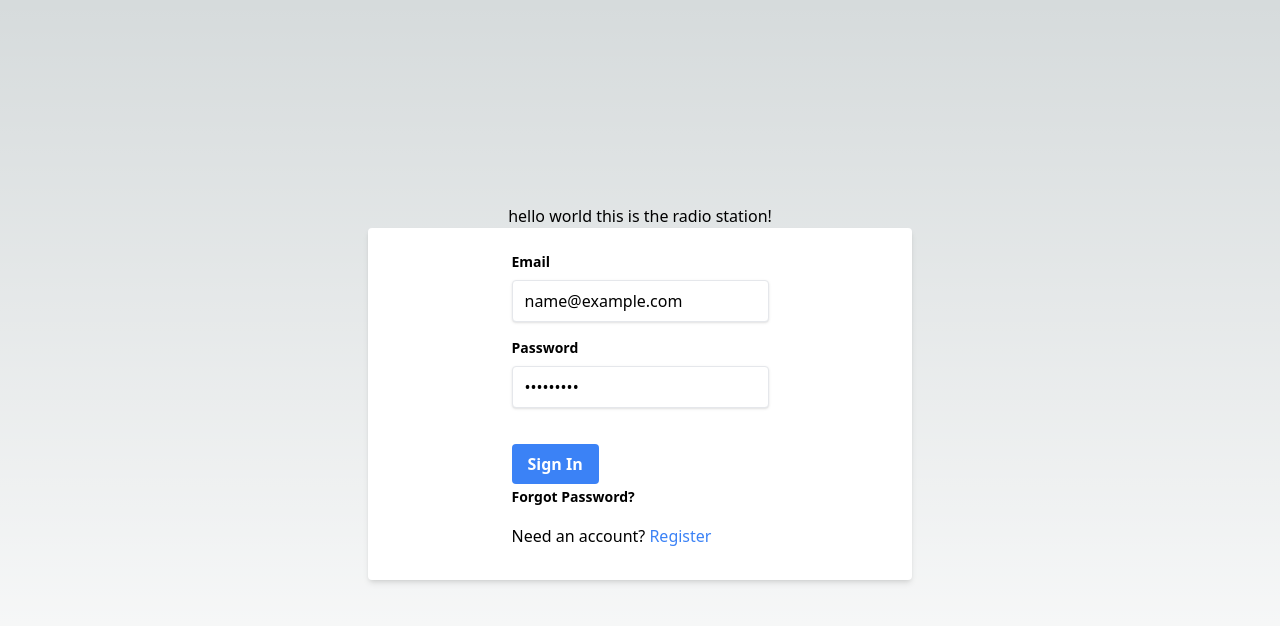
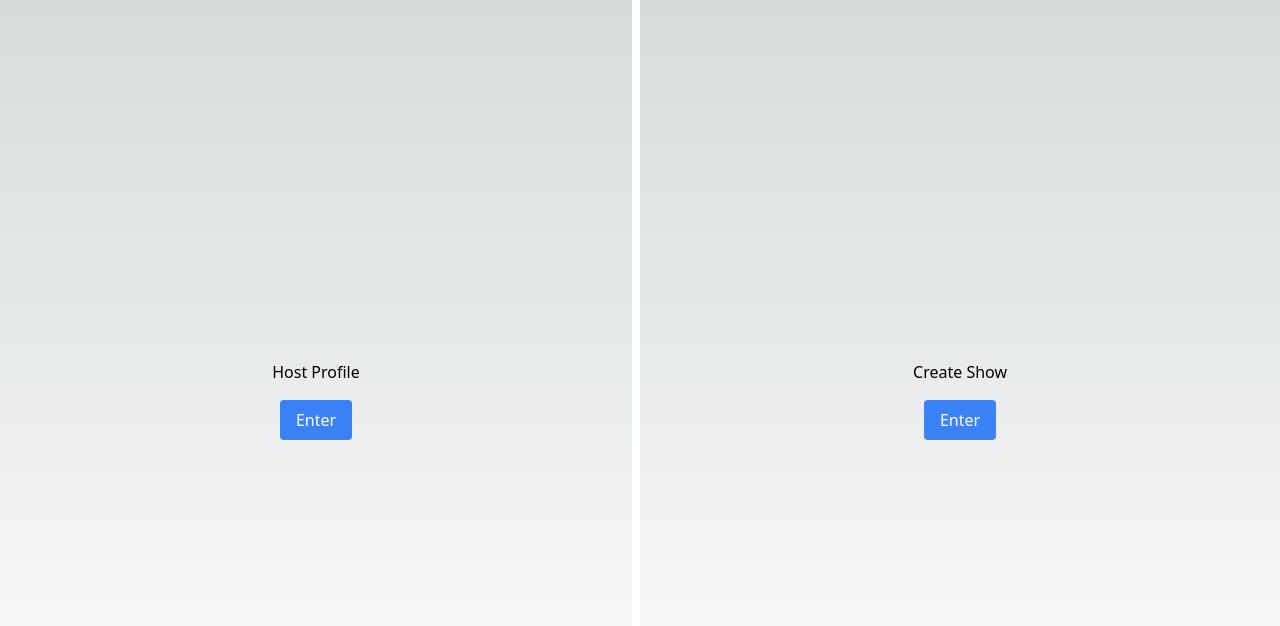
Before and after one commit to rpoole444/melodyMixerNetwork, a Next.js app: page / in a window 1280 px wide. Both pictures are taken after typing "name@example.com", "Sample123" into the empty fields and a click on the button "Sign In". Shown: the top 626 px of the page. Built offline with nearby package versions, Linux system fonts and the light colour scheme.

Commit message:
implement create show page and add conditional rendering for logged in state

```diff
--- a/src/pages/index.tsx
+++ b/src/pages/index.tsx
@@ -1,16 +1,36 @@
-import Image from "next/image";
+import { useState } from "react";
 import "../styles/globals.css";
 import LoginComponent from "@/components/LoginComponent";
+import Link from "next/link";
 
 export default function Home() {
+  const [isLoggedIn, setIsLoggedIn] = useState<boolean>(false);
+
   const handleLoginSuccess = () => {
-  console.log("User logged in successfully!");
-  // Here you can redirect the user or update the state accordingly
-};
+    console.log("User logged in successfully!");
+    setIsLoggedIn(true);
+  };
+
   return (
-    <main className="flex min-h-screen flex-col items-center justify-center p-24">
-      <h1>hello world this is the radio station!</h1>
-      <LoginComponent onLoginSuccess={handleLoginSuccess} />
+    <main className="flex w-full min-h-screen items-stretch justify-center">
+      {!isLoggedIn ? (
+        <>
+          <LoginComponent onLoginSuccess={handleLoginSuccess} />
+        </>
+      ) : (
+        <div className="flex w-full h-full">
+          <div className="w-1/2 flex flex-col items-center justify-center border-r-8 border-white" style={{ minHeight: '100vh' }}>
+            <h2>Host Profile</h2>
+            <button className="mt-4 px-4 py-2 bg-blue-500 text-white rounded hover:bg-blue-700">Enter</button>
+          </div>
+          <div className="w-1/2 flex flex-col items-center justify-center" style={{ minHeight: '100vh' }}>
+            <h2>Create Show</h2>
+            <Link href="/CreateShow" className="mt-4 px-4 py-2 bg-blue-500 text-white rounded hover:bg-blue-700" >
+            Enter
+            </Link>
+          </div>
+        </div>
+      )}
     </main>
   );
 }
```
